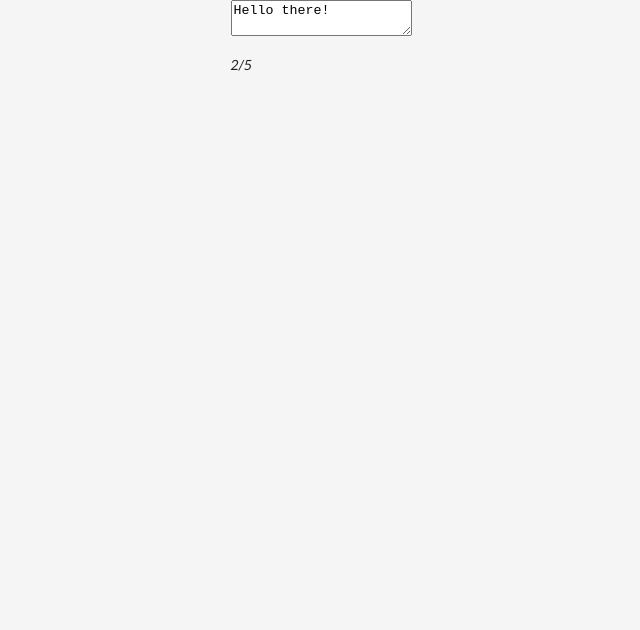
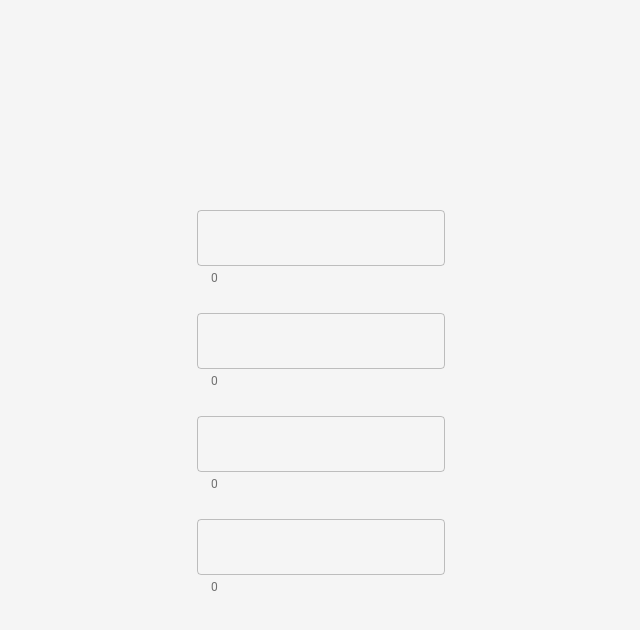
Before and after one commit to Shakib448/wordcount-avivson, a React (Create React App) app: page / in a window 1280 px wide. Shown: the top 630 px of the page, without its empty margins (319-959 px from the left). Built offline with nearby package versions, Linux system fonts and the light colour scheme.

Commit message:
WIP on function

```diff
--- a/src/components/Form/Form.js
+++ b/src/components/Form/Form.js
@@ -1,16 +1,35 @@
-import { Grid } from "@material-ui/core";
+import { Box, Grid } from "@material-ui/core";
 import React from "react";
 import { makeStyles } from "@material-ui/core/styles";
 import { LimitedWordTextarea } from "../WordCountForm/WordCountForm";
 
+const useStyles = makeStyles({
+  root: {
+    height: "100vh",
+    display: "flex",
+    justifyContent: "center",
+    alignItems: "center",
+  },
+  items: {
+    padding: "10px",
+    display: "flex",
+    flexDirection: "column",
+    flexWrap: "wrap",
+  },
+});
+
 const Form = () => {
+  const classes = useStyles();
   return (
     <>
-      <Grid container justify="center">
-        <Grid item>
-          <LimitedWordTextarea limit={5} value="Hello there!" />
+      <Box className={classes.root}>
+        <Grid item className={classes.items}>
+          <LimitedWordTextarea />
+          <LimitedWordTextarea />
+          <LimitedWordTextarea />
+          <LimitedWordTextarea />
         </Grid>
-      </Grid>
+      </Box>
     </>
   );
 };
--- a/src/components/WordCountForm/WordCountForm.js
+++ b/src/components/WordCountForm/WordCountForm.js
@@ -1,6 +1,7 @@
+import { TextField } from "@material-ui/core";
 import React, { useCallback, useEffect, useState } from "react";
 
-export const LimitedWordTextarea = ({ rows, cols, value, limit }) => {
+export const LimitedWordTextarea = ({ value, limit }) => {
   const [{ content, wordCount }, setContent] = useState({
     content: value,
     wordCount: 0,
@@ -8,14 +9,14 @@ export const LimitedWordTextarea = ({ rows, cols, value, limit }) => {
 
   const setFormattedContent = useCallback(
     (text) => {
-      let words = text.split(" ").filter(Boolean);
-      if (words.length > limit) {
+      let words = text?.split(" ")?.filter(Boolean);
+      if (words?.length > limit) {
         setContent({
-          content: words.slice(0, limit).join(" "),
+          content: words?.slice(0, limit)?.join(","),
           wordCount: limit,
         });
       } else {
-        setContent({ content: text, wordCount: words.length });
+        setContent({ content: text, wordCount: words?.length });
       }
     },
     [limit, setContent]
@@ -27,15 +28,17 @@ export const LimitedWordTextarea = ({ rows, cols, value, limit }) => {
 
   return (
     <>
-      <textarea
-        rows={rows}
-        cols={cols}
+      <TextField
+        // inputProps={{
+        //   maxlength: limit,
+        // }}
         onChange={(event) => setFormattedContent(event.target.value)}
         value={content}
+        margin="normal"
+        variant="outlined"
+        // helperText={`${wordCount}/${limit}`}
+        helperText={`${wordCount === undefined ? 0 : wordCount}`}
       />
-      <p>
-        {wordCount}/{limit}
-      </p>
     </>
   );
 };
```
